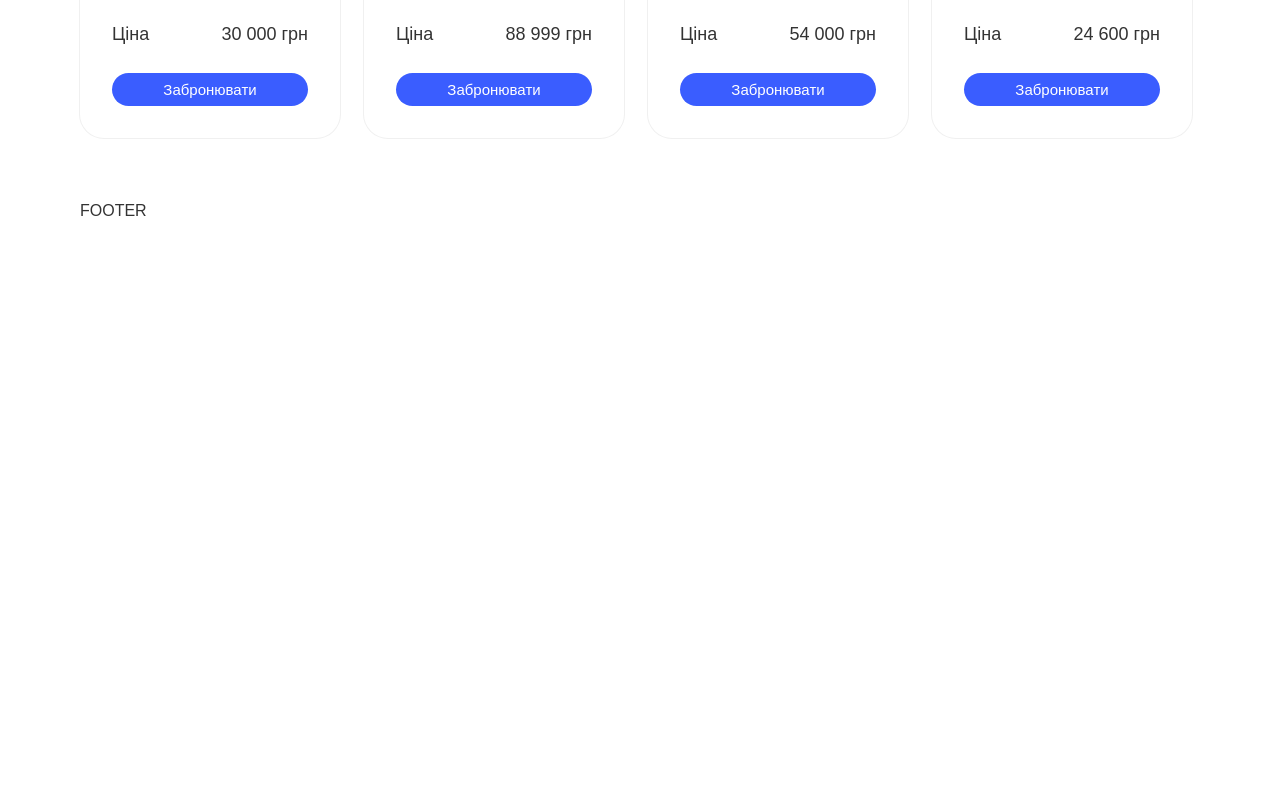
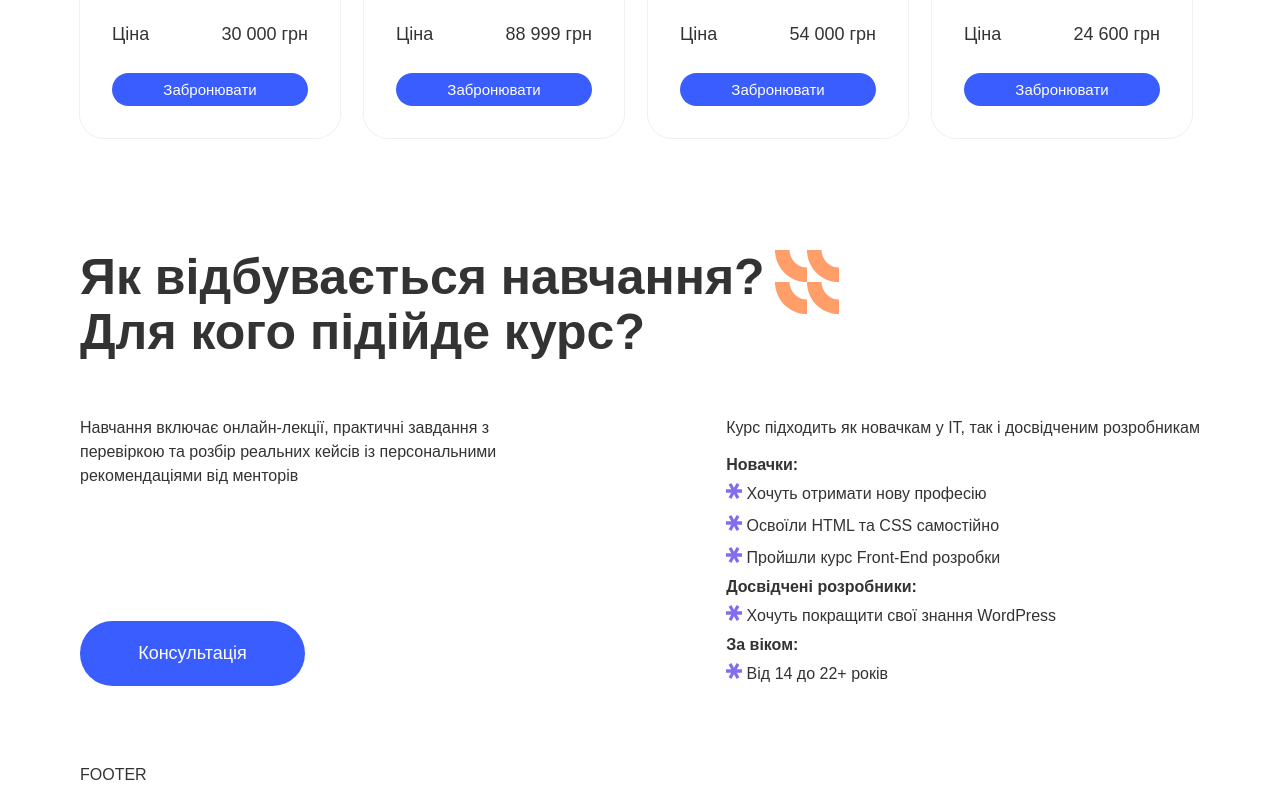
Before and after one commit to Mar4ik-G/ui-onixer, a React (Vite) app: page / in a window 1280 px wide. Shown: the part 4705-5505 px from the top of the page. Before the commit the page ends 4941 px from the top, so only its background shows below. Built offline with nearby package versions, Linux system fonts and the light colour scheme; a web font is replaced by a local one.

Commit message:
add course fit block

```diff
--- a/src/App.tsx
+++ b/src/App.tsx
@@ -7,6 +7,7 @@ import Salary from "./components/Salary";
 import AboutCourse from "./components/AboutCourse";
 import CourseDirections from "./components/CourseDirections";
 import CourseDetails from "./components/CourseDetails";
+import CourseFitSection from "./components/CourseFitSection";
 
 function App() {
     return (
@@ -27,6 +28,7 @@ function App() {
                         <AboutCourse/>
                         <CourseDirections/>
                         <CourseDetails/>
+                        <CourseFitSection/>
                     </div>
                 </main>
 
--- /dev/null
+++ b/src/components/CourseFitSection/course-fit.css
@@ -0,0 +1,90 @@
+.course-fit {
+  padding: 64px 0;
+}
+.course-fit__title {
+  font-size: 50px;
+  font-weight: 400;
+  position: relative;
+}
+.course-fit__title img {
+  width: 64px;
+  height: 64px;
+}
+.course-fit__header {
+  position: relative;
+  display: flex;
+  flex-direction: row;
+  align-items: flex-start;
+  gap: 10px;
+  margin-bottom: 40px;
+}
+.course-fit__title {
+  font-size: 50px;
+  font-weight: 600;
+  line-height: 110%;
+  word-break: break-word;
+  margin: 0;
+}
+.course-fit__content {
+  display: flex;
+  justify-content: space-between;
+  flex-wrap: wrap;
+  gap: 32px;
+}
+.course-fit__description {
+  font-size: 16px;
+  line-height: 1.5;
+  font-weight: 300;
+  margin-bottom: 40px;
+  max-width: 450px;
+}
+.course-fit__note {
+  margin-bottom: 16px;
+  font-weight: 300;
+  font-size: 16px;
+  line-height: 150%;
+}
+.course-fit__group p {
+  font-weight: 600;
+  margin: 0;
+  margin-top: 8px;
+}
+.course-fit__group ul {
+  list-style: none;
+  padding: 0;
+  margin: 0;
+}
+.course-fit__group ul li {
+  margin-top: 8px;
+  position: relative;
+  font-weight: 300;
+  font-size: 16px;
+  line-height: 150%;
+}
+.course-fit__group ul li img {
+  width: 16px;
+  height: 16px;
+}
+.course-fit__group ul li::before {
+  content: "";
+  position: absolute;
+  left: 0;
+  top: 0;
+}
+.course-fit__left {
+  display: flex;
+  flex-direction: column;
+  justify-content: space-between;
+}
+.course-fit__button {
+  background: #3a5dff;
+  color: white;
+  font-size: 18px;
+  padding: 22px 32px;
+  border-radius: 40px;
+  border: none;
+  cursor: pointer;
+  max-width: 50%;
+}
+
+/*# sourceMappingURL=course-fit.css.map */
--- /dev/null
+++ b/src/components/CourseFitSection/course-fit.scss
@@ -0,0 +1,106 @@
+.course-fit {
+  padding: 64px 0;
+
+  &__title {
+    font-size: 50px;
+    font-weight: 400;
+    position: relative;
+    img {
+      width: 64px;
+      height: 64px;
+    }
+  }
+
+  &__header {
+    position: relative;
+    display: flex;
+    flex-direction: row;
+    align-items: flex-start;
+    gap: 10px;
+    margin-bottom: 40px;
+  }
+
+  &__title {
+    font-size: 50px;
+    font-weight: 600;
+    line-height: 110%;
+    word-break: break-word;
+    margin: 0;
+  }
+
+
+  &__content {
+    display: flex;
+    justify-content: space-between;
+    flex-wrap: wrap;
+    gap: 32px;
+  }
+
+
+
+  &__description {
+    font-size: 16px;
+    line-height: 1.5;
+    font-weight: 300;
+    margin-bottom: 40px;
+    max-width: 450px;
+  }
+
+  &__note {
+    margin-bottom: 16px;
+    font-weight: 300;
+    font-size: 16px;
+    line-height: 150%;
+
+  }
+
+  &__group {
+    p {
+      font-weight: 600;
+      margin: 0;
+      margin-top: 8px;
+    }
+
+    ul {
+      list-style: none;
+      padding: 0;
+      margin: 0;
+      li {
+        margin-top: 8px;
+        position: relative;
+        font-weight: 300;
+        font-size: 16px;
+        line-height: 150%;
+
+        img{
+          width: 16px;
+          height: 16px;
+        }
+
+        &::before {
+          content: '';
+          position: absolute;
+          left: 0;
+          top: 0;
+        }
+      }
+    }
+  }
+
+  &__left{
+    display: flex;
+    flex-direction: column;
+    justify-content: space-between;
+  }
+
+  &__button {
+    background: #3a5dff;
+    color: white;
+    font-size: 18px;
+    padding: 22px 32px;
+    border-radius: 40px;
+    border: none;
+    cursor: pointer;
+    max-width: 50%;
+  }
+}
--- /dev/null
+++ b/src/components/CourseFitSection/index.tsx
@@ -0,0 +1,62 @@
+import './course-fit.scss'
+import orangeIcon from '../../assets/revenue-vector-orange.svg'
+import purpleIcon from '../../assets/hero-vector-purple.svg'
+
+
+const Index = () => {
+    return (
+        <>
+            <section className="course-fit">
+                <div className="course-fit__container page__container">
+                    <div className='course-fit__header'>
+                        <h2 className="course-fit__title">
+                            Як відбувається навчання?
+                            <br/>
+                            Для кого підійде курс?
+                        </h2>
+                        <img src={orangeIcon} alt="" className="course-fit__icon"/>
+                    </div>
+
+                    <div className="course-fit__content">
+                        <div className="course-fit__left">
+                            <p className="course-fit__description">
+                                Навчання включає онлайн-лекції, практичні завдання з перевіркою та розбір реальних кейсів із персональними рекомендаціями від менторів
+                            </p>
+                            <button className="course-fit__button">Консультація</button>
+                        </div>
+
+                        <div className="course-fit__right">
+                            <p className="course-fit__note">Курс підходить як новачкам у IT, так і досвідченим розробникам</p>
+
+                            <div className="course-fit__group">
+                                <p><strong>Новачки:</strong></p>
+                                <ul>
+                                    <li><img src={purpleIcon} alt=""/> Хочуть отримати нову професію</li>
+                                    <li><img src={purpleIcon} alt=""/> Освоїли HTML та CSS самостійно</li>
+                                    <li><img src={purpleIcon} alt=""/> Пройшли курс Front-End розробки</li>
+                                </ul>
+                            </div>
+
+                            <div className="course-fit__group">
+                                <p><strong>Досвідчені розробники:</strong></p>
+                                <ul>
+                                    <li><img src={purpleIcon} alt=""/> Хочуть покращити свої знання WordPress</li>
+                                </ul>
+                            </div>
+
+                            <div className="course-fit__group">
+                                <p><strong>За віком:</strong></p>
+                                <ul>
+                                    <li><img src={purpleIcon} alt=""/> Від 14 до 22+ років</li>
+                                </ul>
+                            </div>
+                        </div>
+                    </div>
+                </div>
+            </section>
+
+        </>
+    );
+};
+
+export default Index;
```
